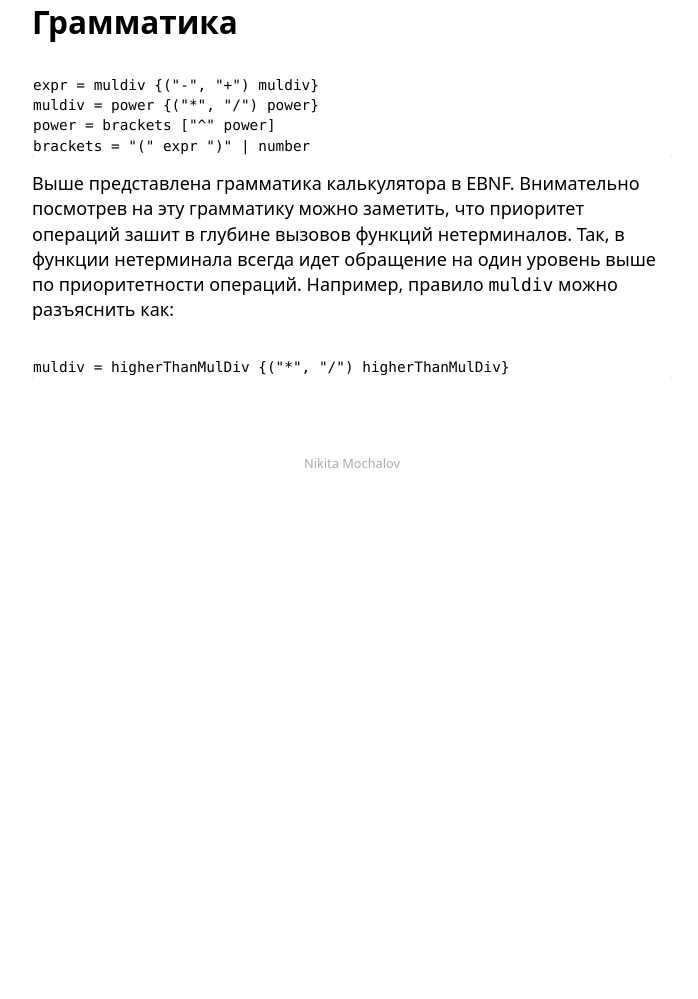
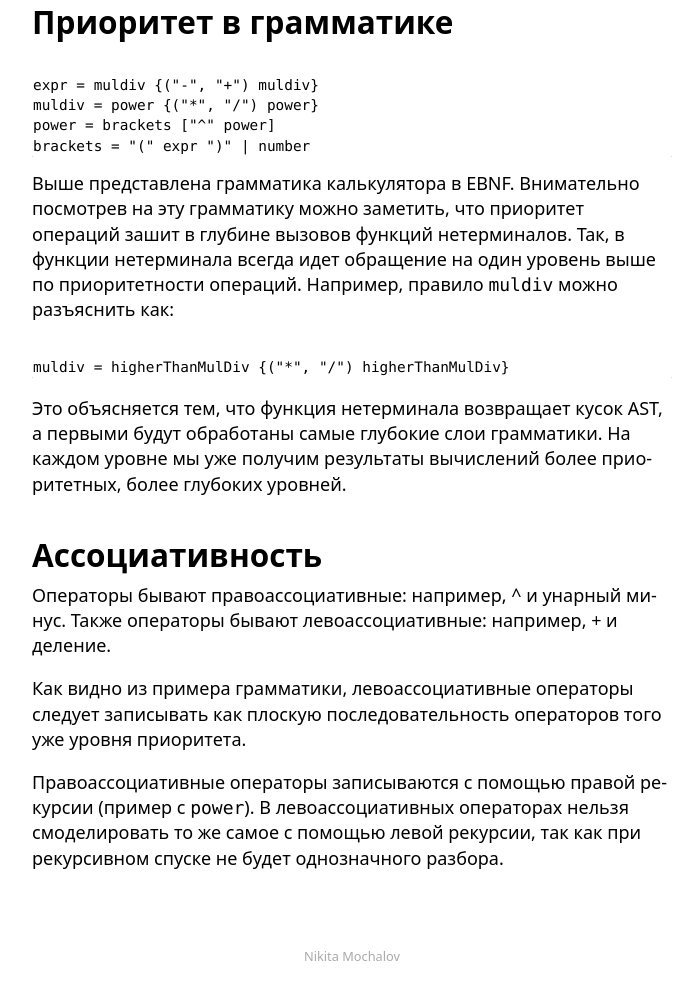
Before and after one commit to Zamony/zamony.github.io, a plain HTML site: page pub/4.html in a window 1280 px wide. Shown: the part 709-1708 px from the top of the page, without its empty margins (288-986 px from the left). Before the commit the page ends 1222 px from the top, so only its background shows below. Drawn offline with Linux system fonts and the light colour scheme.

Commit message:
Update 4.html

```diff
--- a/pub/4.html
+++ b/pub/4.html
@@ -39,7 +39,7 @@
 <li>^ правоассоциативная операция</li>
 </ol>
 
-<h2>Грамматика</h2>
+<h2>Приоритет в грамматике</h2>
 
 <pre><code>
 expr = muldiv {("-", "+") muldiv}
@@ -53,6 +53,23 @@ brackets = "(" expr ")" | number
 <pre><code>
 muldiv = higherThanMulDiv {("*", "/") higherThanMulDiv}
 </pre></code>
+<p>
+Это объясняется тем, что функция нетерминала возвращает кусок AST, а первыми будут обработаны самые глубокие слои грамматики.
+На каждом уровне мы уже получим результаты вычислений более приоритетных, более глубоких уровней.
+</p>
+
+<h2> Ассоциативность</h2>
+<p>
+    Операторы бывают правоассоциативные: например, ^ и унарный минус. Также операторы бывают левоассоциативные: например, + и деление.
+</p>
+<p>
+Как видно из примера грамматики, левоассоциативные операторы следует записывать как плоскую последовательность
+операторов того уже уровня приоритета.
+</p>
+<p>
+    Правоассоциативные операторы записываются с помощью правой рекурсии (пример с <code>power</code>). В левоассоциативных операторах
+    нельзя смоделировать то же самое с помощью левой рекурсии, так как при рекурсивном спуске не будет однозначного разбора.
+</p>
 </article>
 </main>
 <footer>Nikita Mochalov</footer>
```
